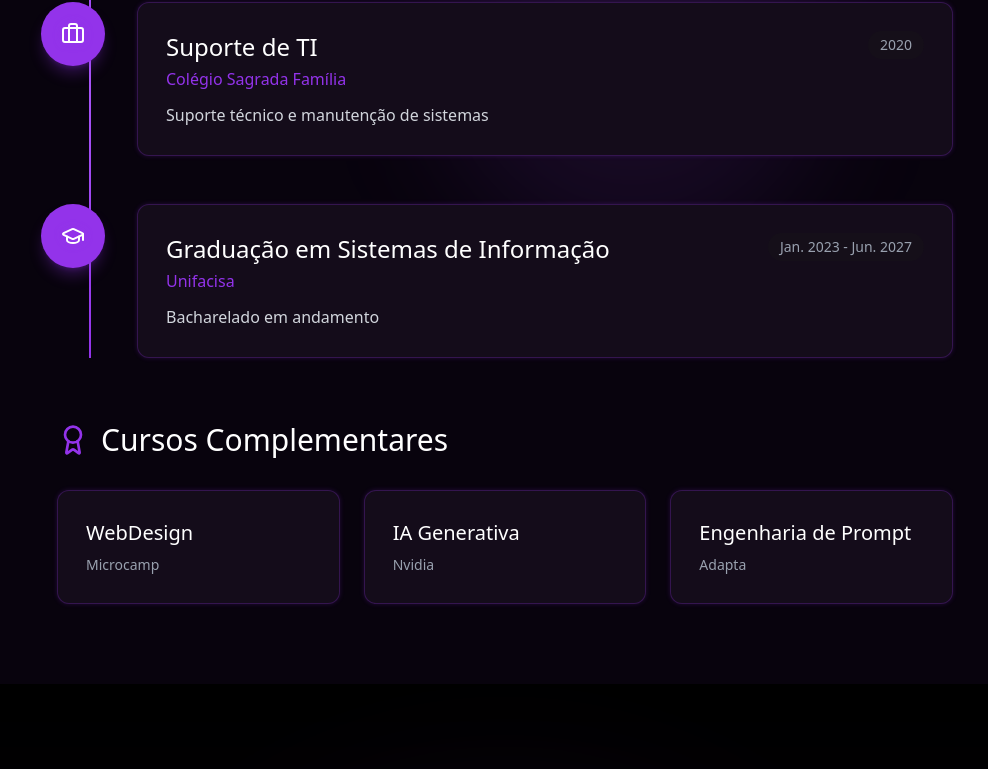
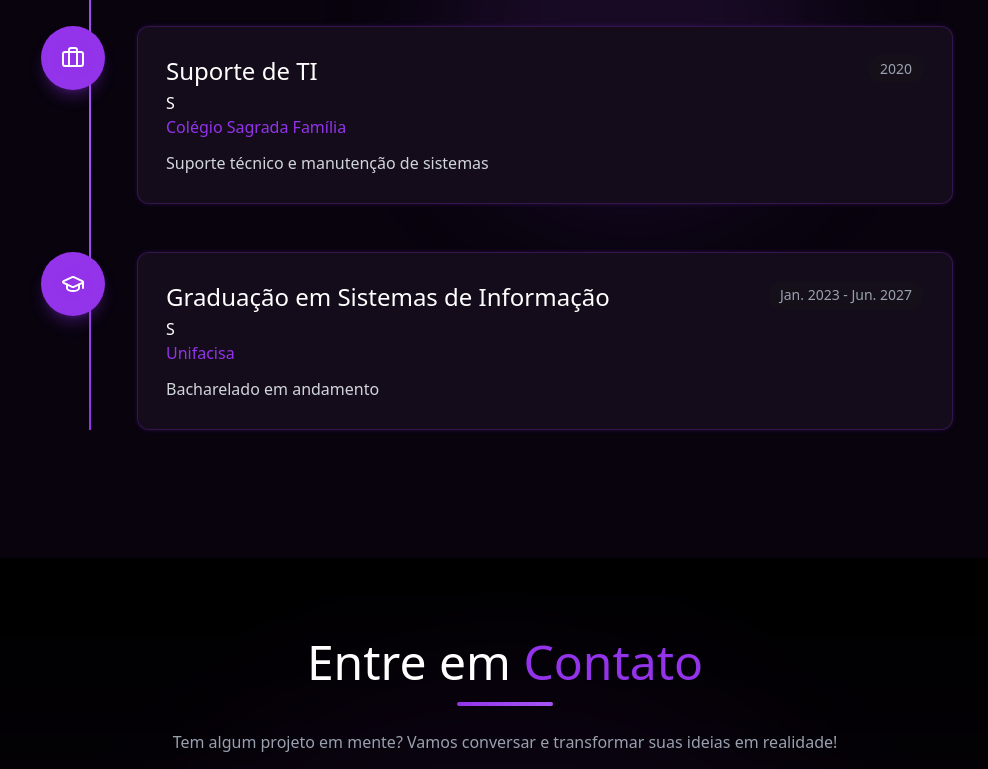
Before and after one commit to kleidsonadesign/ka.dev, a React (Vite) app: page / in a window 1280 px wide. Shown: the part 5420-6189 px from the top of the page, without its empty margins (135-1123 px from the left). Built offline with nearby package versions, Linux system fonts and the light colour scheme.

Commit message:
Update Experience.tsx

```diff
--- a/src/components/Experience.tsx
+++ b/src/components/Experience.tsx
@@ -1,5 +1,6 @@
 import { motion } from "motion/react";
-import { Briefcase, GraduationCap, Award } from "lucide-react";
+// 1. Removi o ícone 'Award' daqui, pois não é mais usado
+import { Briefcase, GraduationCap } from "lucide-react";
 
 export function Experience() {
   const timeline = [
@@ -29,11 +30,7 @@ export function Experience() {
     },
   ];
 
-  const courses = [
-    { title: "WebDesign", institution: "Microcamp" },
-    { title: "IA Generativa", institution: "Nvidia" },
-    { title: "Engenharia de Prompt", institution: "Adapta" },
-  ];
+  // 2. Removi o array 'courses' que estava aqui
 
   return (
     <section id="experiencia" className="py-20 relative overflow-hidden">
@@ -99,7 +96,7 @@ export function Experience() {
                   <div className="flex items-start justify-between mb-3">
                     <div>
                       <h3 className="text-2xl text-white mb-1">{item.title}</h3>
-                      <p className="text-primary">{item.company}</p>
+        S             <p className="text-primary">{item.company}</p>
                     </div>
                     <span className="text-gray-400 text-sm bg-muted/30 px-3 py-1 rounded-full">
                       {item.period}
@@ -111,41 +108,8 @@ export function Experience() {
             ))}
           </div>
 
-          {/* Courses */}
-          <motion.div
-            initial={{ opacity: 0, y: 50 }}
-            whileInView={{ opacity: 1, y: 0 }}
-            viewport={{ once: true }}
-            transition={{ delay: 0.4 }}
-            className="mt-16"
-          >
-            <div className="flex items-center gap-3 mb-8">
-              <Award className="text-primary" size={32} />
-              <h3 className="text-3xl">Cursos Complementares</h3>
-            </div>
+          {/* 3. Removi todo o bloco <motion.div> dos "Cursos" que estava aqui */}
 
-            <div className="grid md:grid-cols-3 gap-6">
-              {courses.map((course, index) => (
-                <motion.div
-                  key={course.title}
-                  initial={{ opacity: 0, y: 30, scale: 0.9 }}
-                  whileInView={{ opacity: 1, y: 0, scale: 1 }}
-                  viewport={{ once: true, margin: "-50px" }}
-                  transition={{
-                    delay: index * 0.15,
-                    duration: 0.5,
-                    ease: "easeOut"
-                  }}
-                  whileHover={{ scale: 1.05, y: -10 }}
-                  className="info-block cursor-interactive duration-300"
-                  style={{ padding: '1.75rem' }}
-                >
-                  <h4 className="text-xl text-white mb-2">{course.title}</h4>
-                  <p className="text-gray-400 text-sm">{course.institution}</p>
-                </motion.div>
-              ))}
-            </div>
-          </motion.div>
         </div>
       </div>
     </section>
```
Lines whose indentation alone changed are shown as unchanged.
